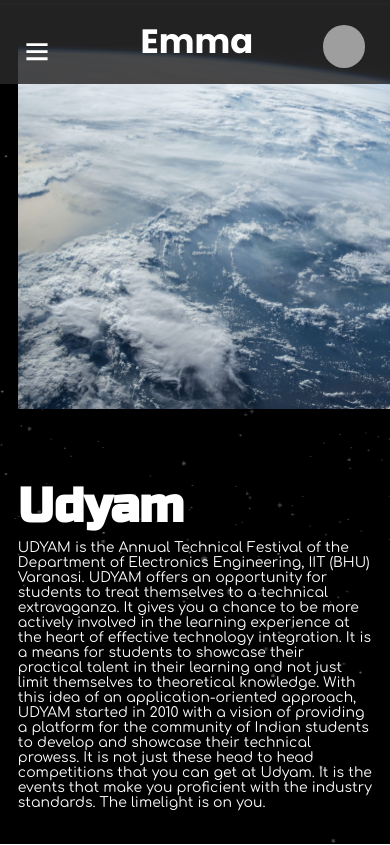
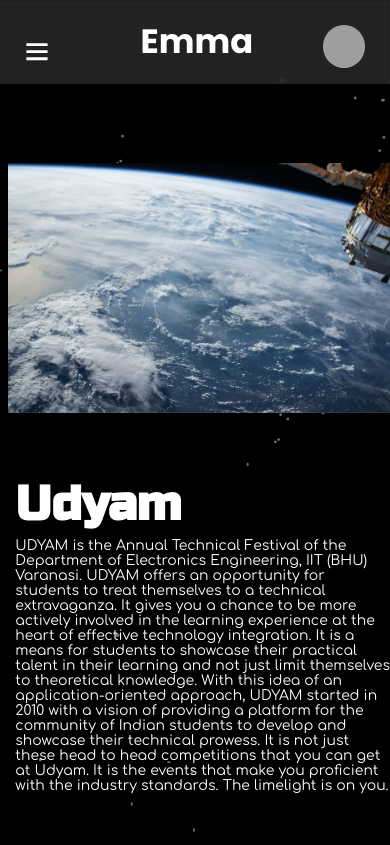
Before and after one commit to Udyam/main-website, a React (Create React App) app: page /udyam/about in a window 390 px wide. Shown: the top 845 px of the page. Built offline with nearby package versions, Linux system fonts and the light colour scheme; grey boxes are pictures that could not be loaded; a web font is replaced by a local one.

Commit message:
aboutus Updated

```diff
--- a/src/Udyam/components/about/about.css
+++ b/src/Udyam/components/about/about.css
@@ -12,14 +12,14 @@
   font-family: aboutparaFont;
   src: url('../Events/Comfortaa-Regular.ttf');
 }
-.bg {
+.abg {
   background: url(./images/ABOUT.svg);
   min-height: 100vh;
   width: 100vw;
   background-size: cover;
   background-repeat: no-repeat;
 }
-.column {
+.columnn {
   float: left;
   width: 50%;
   padding-top: 14%;
@@ -52,7 +52,7 @@
   }
 }
 @media screen and (max-width: 900px) {
-  .column {
+  .columnn {
     width: 100vw;
   }
   .udy {
@@ -67,7 +67,7 @@
     transform: scaleY(0.8);
     width: 100%;
   }
-  .bg {
+  .abg {
     height: 950px;
   }
   .udx {
--- a/src/Udyam/components/about/about.js
+++ b/src/Udyam/components/about/about.js
@@ -4,12 +4,12 @@
 // import aboutx from "./images/ABOUT.svg"
 export default function About() {
   return (
-    <div className="bg">
+    <div className="abg">
       <div className="aboutx">
-        <div className="column imgx">
-          <img src={xd} alt="" />
+        <div className="columnn imgx">
+          <img src={xd} alt="" style={{ width: '100vw' }} />
         </div>
-        <div className="column udy">
+        <div className="columnn udy">
           <h1 className="hdx">Udyam</h1>
           <p className="udx">
             UDYAM is the Annual Technical Festival of the Department of Electronics Engineering, IIT (BHU) Varanasi. UDYAM offers an opportunity for students to treat themselves to a technical extravaganza. It gives you a chance to be more actively involved in the learning experience at the heart of effective technology integration. It is a means for students to showcase their practical talent in
```
